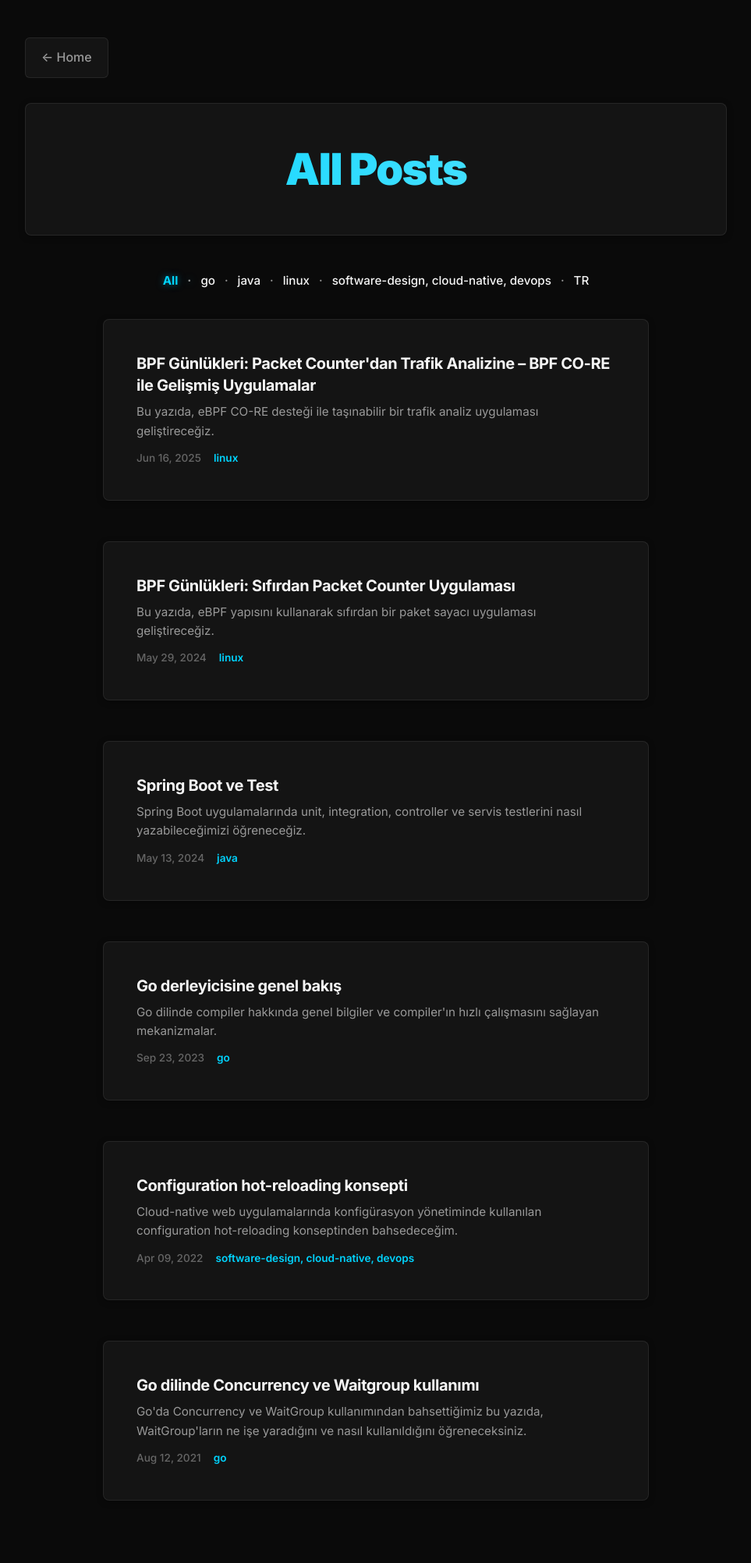
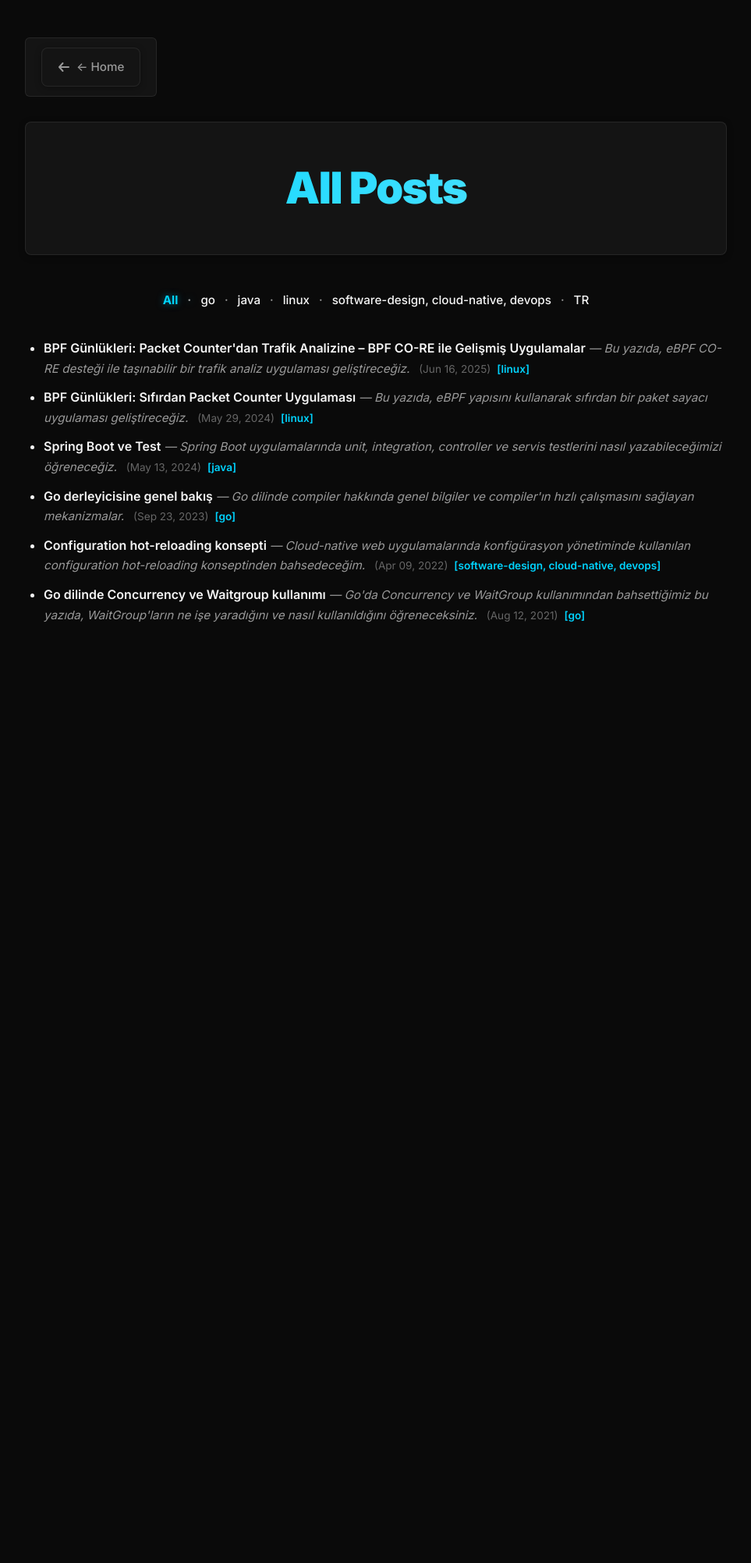
Before and after one commit to msrexe/msrexe.github.io, a Jekyll site: the page built from archive.md, in a window 1280 px wide. Shown: the whole page at 78% size, without its empty margins (158-1121 px from the left). Built offline with Jekyll 4.4.1, drawn with Linux system fonts in a browser that asks for light colours; after the commit the page ends 900 px from its top, so only the background shows below that.

Commit message:
refactor: Update post list HTML structure and styling, and enhance back-to-home link with an icon.

```diff
--- a/_includes/back_link.html
+++ b/_includes/back_link.html
@@ -1 +1,6 @@
-<a href="{{ "/" | relative_url }}">{{ site.theme_config.back_home_text }}</a>
+<a href="{{ "/" | relative_url }}" class="back-home-btn">
+  <svg width="16" height="16" viewBox="0 0 16 16" fill="none" xmlns="http://www.w3.org/2000/svg">
+    <path d="M6.5 3L2 8L6.5 13M2.5 8H14" stroke="currentColor" stroke-width="2" stroke-linecap="round" stroke-linejoin="round"/>
+  </svg>
+  <span>{{ site.theme_config.back_home_text }}</span>
+</a>
--- a/_includes/post_list.html
+++ b/_includes/post_list.html
@@ -35,24 +35,24 @@
     {%- endfor -%}
   </div>
 
-  <div class="posts">
+  <ul class="posts">
     {%- for post in posts limit: include.limit -%}
-        <article class="post" data-lang="{{ post.lang }}" data-category="{{ post.category }}">
+        <li class="post" data-lang="{{ post.lang }}" data-category="{{ post.category }}">
           <a href="{{ post.url | relative_url }}" class="post-link">
-            <h2 class="post-title">{{ post.title }}</h2>
+            <span class="post-title">{{ post.title }}</span>
             {%- if post.description -%}
-              <p class="post-desc">{{ post.description }}</p>
+              <span class="post-desc"> — {{ post.description }}</span>
             {%- endif -%}
-            <div class="post-meta">
-              <span class="post-date">{{ post.date | date: "%b %d, %Y" }}</span>
+            <span class="post-meta">
+              <span class="post-date">({{ post.date | date: "%b %d, %Y" }})</span>
               {%- if post.category -%}
-                <span class="post-tag">{{ post.category }}</span>
+                <span class="post-tag">[{{ post.category }}]</span>
               {%- endif -%}
-            </div>
+            </span>
           </a>
-        </article>
+        </li>
     {%- endfor -%}
-  </div>
+  </ul>
   {%- if include.show_more and limit_exceeded -%}
     <div class="show-more-container">
       <a href="{{ include.show_more_url | relative_url }}" class="show-more-btn">{{ include.show_more_text | default: "Show more..." }}</a>
--- a/_sass/post-grid-fix.scss
+++ b/_sass/post-grid-fix.scss
@@ -60,62 +60,66 @@
 
 /* Posts List */
 .posts {
-  display: flex;
-  flex-direction: column;
-  gap: 1.25rem;
-  max-width: 700px;
-  margin: 0 auto;
-  transition: opacity 0.15s ease;
+  list-style: disc;
+  padding-left: 1.5rem;
+  margin: 0;
+
+  li {
+    margin: 0.75rem 0;
+    line-height: 1.6;
+  }
 }
 
 .post {
-  transition: transform 0.2s ease;
+  transition: all 0.2s ease;
 
   &:hover {
-    transform: translateX(4px);
+    color: #00d4ff;
   }
 }
 
 .post-link {
   text-decoration: none;
-  display: block;
+  display: inline;
+  color: #f5f5f5;
+
+  &:hover {
+    color: #00d4ff;
+
+    .post-title {
+      color: #00d4ff;
+    }
+  }
 }
 
 .post-title {
-  font-size: 1.25rem;
-  font-weight: 700;
+  font-size: 1rem;
+  font-weight: 600;
   color: #f5f5f5;
-  margin: 0 0 0.5rem 0;
-  line-height: 1.4;
   transition: color 0.2s ease;
-
-  .post:hover & {
-    color: #00d4ff;
-  }
 }
 
 .post-desc {
   color: #999999;
   font-size: 0.95rem;
-  line-height: 1.6;
-  margin: 0 0 0.75rem 0;
+  font-style: italic;
 }
 
 .post-meta {
-  display: flex;
-  gap: 1rem;
-  align-items: center;
+  display: inline;
   font-size: 0.85rem;
   color: #666666;
-}
+  margin-left: 0.5rem;
 
-.post-date {
-  font-weight: 500;
-}
+  .post-date {
+    font-weight: 400;
+  }
 
-.post-tag {
-  color: #00d4ff;
-  font-weight: 600;
+  .post-tag {
+    color: #00d4ff;
+    font-weight: 600;
+    margin-left: 0.5rem;
+  }
 }
 
 /* Show More */
@@ -134,6 +138,38 @@
   &:hover {
     color: #00b8e6;
     text-shadow: 0 0 10px rgba(0, 212, 255, 0.5);
+  }
+}
+
+/* Back Home Button */
+.back-home-btn {
+  display: inline-flex;
+  align-items: center;
+  gap: 0.5rem;
+  padding: 0.75rem 1.25rem;
+  background: #141414;
+  border: 1px solid rgba(255, 255, 255, 0.08);
+  border-radius: 8px;
+  color: #f5f5f5;
+  text-decoration: none;
+  font-weight: 600;
+  font-size: 0.95rem;
+  transition: all 0.2s ease;
+  box-shadow: 0 2px 8px rgba(0, 0, 0, 0.3);
+
+  svg {
+    transition: transform 0.2s ease;
+  }
+
+  &:hover {
+    background: lighten(#141414, 2%);
+    border-color: rgba(0, 212, 255, 0.3);
+    color: #00d4ff;
+    transform: translateX(-2px);
+
+    svg {
+      transform: translateX(-2px);
+    }
   }
 }
 
```
